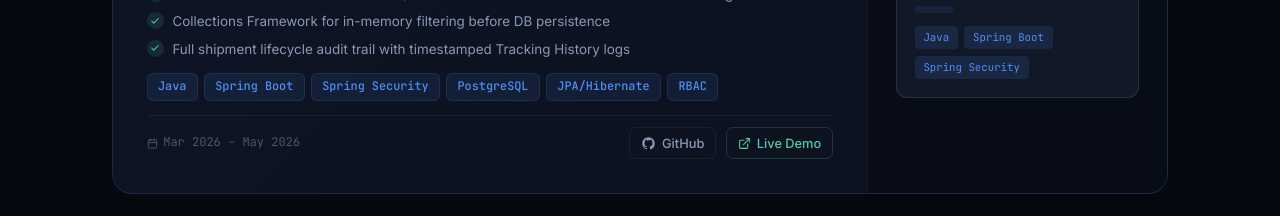
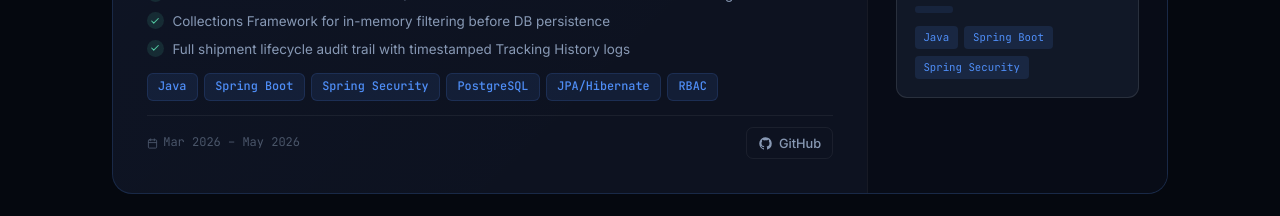
Before and after one commit to laukikupadhyay/My_New_Portfolio, a React (Vite) app: page / in a window 1280 px wide. Shown: the part 2860-3076 px from the top of the page. Built offline with nearby package versions, Linux system fonts and the light colour scheme; a web font is replaced by a local one.

Commit message:
corrections on live demo

```diff
--- a/src/data/portfolioData.js
+++ b/src/data/portfolioData.js
@@ -245,7 +245,7 @@ export const projects = [
       "Full shipment lifecycle audit trail with timestamped Tracking History logs",
     ],
     github: "#", // ← Add your GitHub URL
-    live: "https://ab-cs-of-make-up.vercel.app/",
+    live: null,
     featured: true,
     period: "Mar 2026 – May 2026",
   },
@@ -269,7 +269,7 @@ export const projects = [
       "Contact form with backend persistence for user inquiries",
     ],
     github: "",
-    live: "#",
+    live: "https://ab-cs-of-make-up.vercel.app/",
     featured: true,
     period: "May 2025 – Jun 2025",
   },
```
